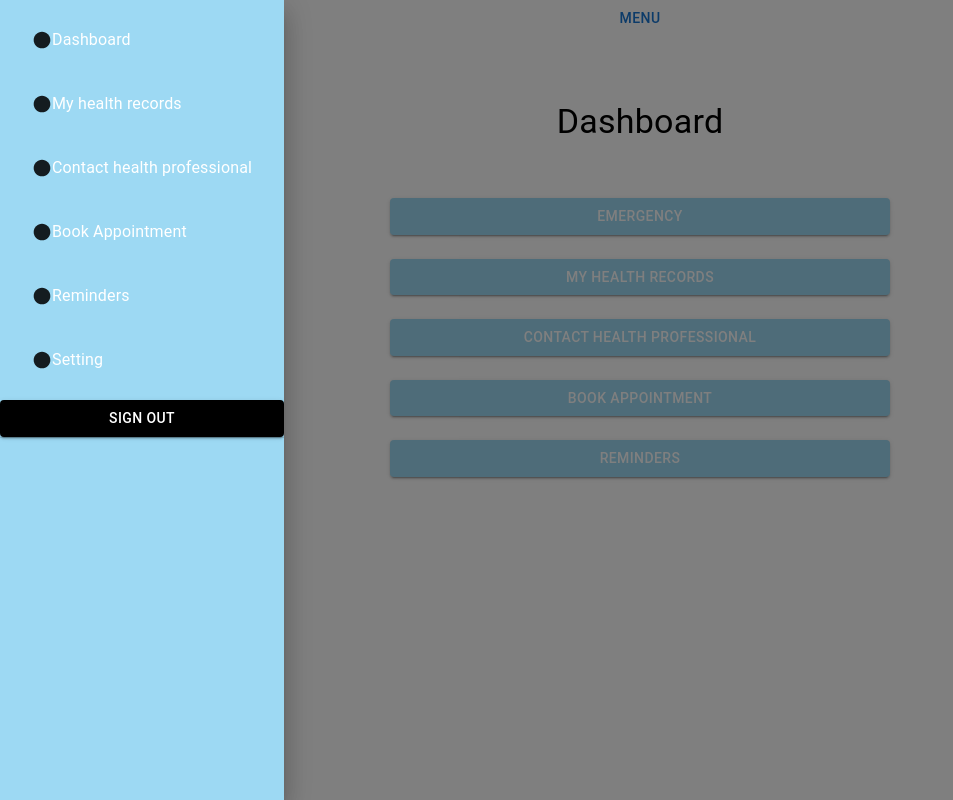
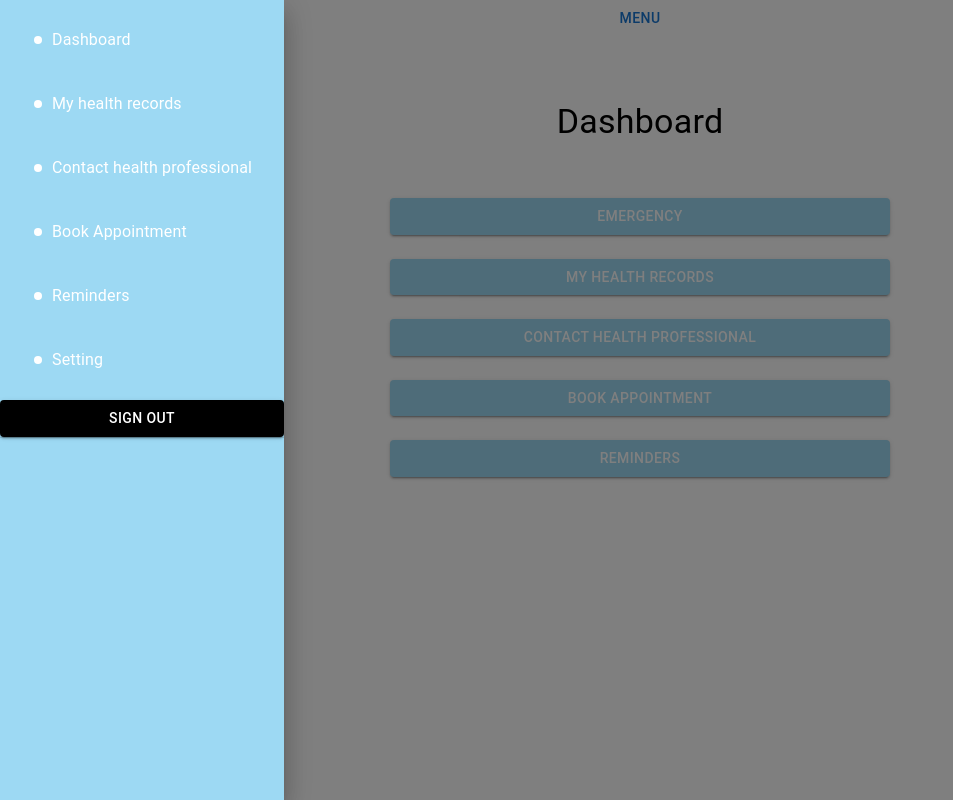
Before and after one commit to KarlGilden/health-watch, a React (Create React App) app: page /patientDashboard in a window 1280 px wide. Both pictures are taken after a click on the button "MENU". Shown: the whole page, without its empty margins (0-953 px from the left). Built offline with nearby package versions, Linux system fonts and the light colour scheme.

Commit message:
added changes for navbar

```diff
--- a/src/Components/Navbar.tsx
+++ b/src/Components/Navbar.tsx
@@ -7,7 +7,7 @@ import Divider from "@mui/material/Divider";
 import ListItem from "@mui/material/ListItem";
 import ListItemButton from "@mui/material/ListItemButton";
 import ListItemText from "@mui/material/ListItemText";
-import CircleIcon from '@mui/icons-material/Circle';
+import FiberManualRecordIcon from '@mui/icons-material/FiberManualRecord';
 
 type Anchor = "Menu";
 
@@ -44,7 +44,7 @@ export default function SwipeableTemporaryDrawer() {
         ].map((text, index) => (
           <ListItem key={text}>
             <ListItemButton>
-              <CircleIcon fontSize="small"/>
+              <FiberManualRecordIcon fontSize="small" sx={{color: "white", paddingRight: 1}}/>
               <ListItemText primary={text} sx={{ color: "white" }} />
             </ListItemButton>
           </ListItem>
```
